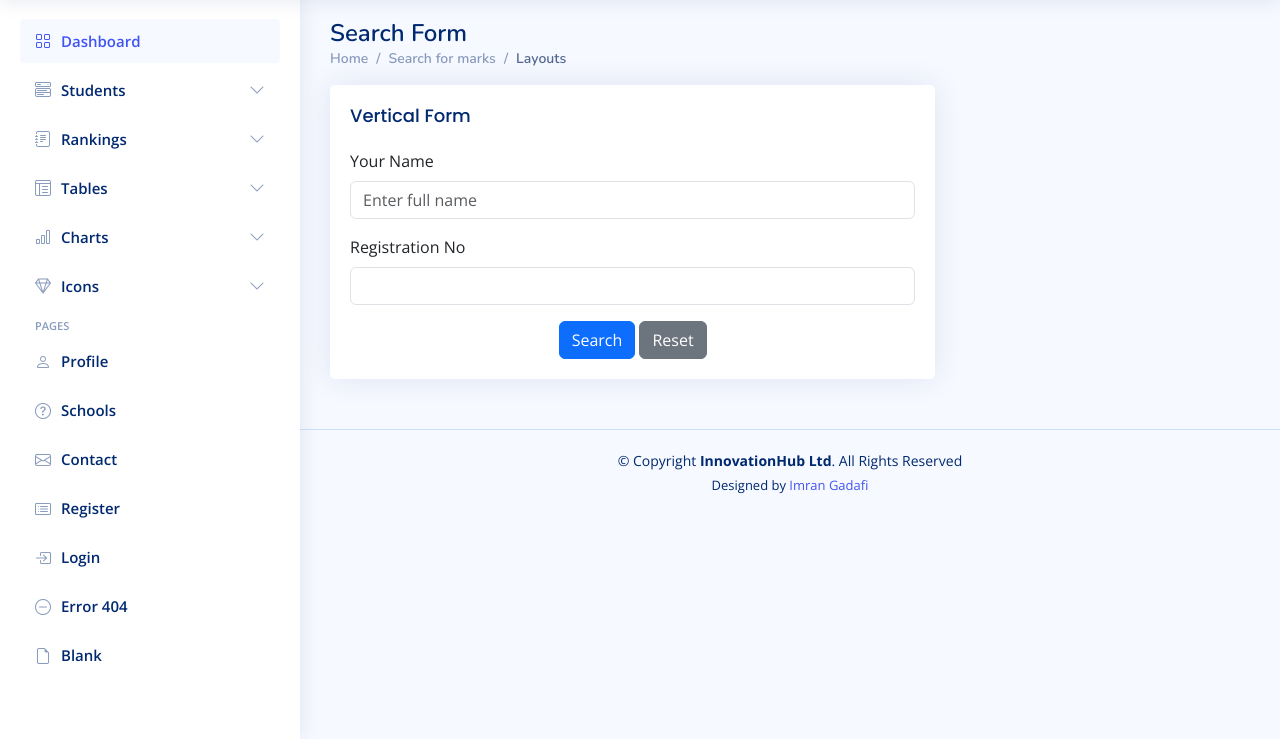
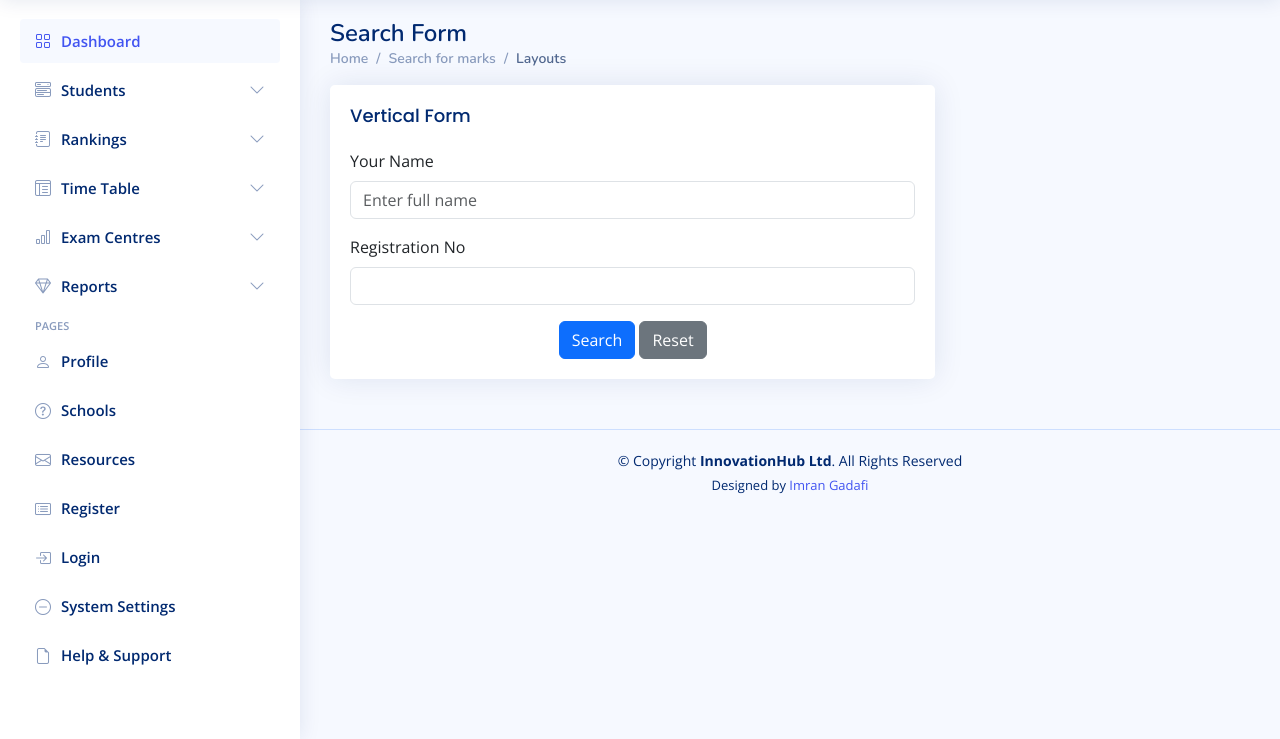
Before and after one commit to steve-ongera/Kenya_KCSE_portal, a Django app: page /student_marks/search/ in a window 1280 px wide. Shown: the part 61-800 px from the top of the page. Run offline with Django 5.2, Linux system fonts and the light colour scheme; some libraries are stand-ins or nearby versions.

Commit message:
added exam center model and modified my siderbar.html

```diff
--- a/templates/base/sidebar.html
+++ b/templates/base/sidebar.html
@@ -63,17 +63,17 @@
 
       <li class="nav-item">
         <a class="nav-link collapsed" data-bs-target="#tables-nav" data-bs-toggle="collapse" href="#">
-          <i class="bi bi-layout-text-window-reverse"></i><span>Tables</span><i class="bi bi-chevron-down ms-auto"></i>
+          <i class="bi bi-layout-text-window-reverse"></i><span>Time Table</span><i class="bi bi-chevron-down ms-auto"></i>
         </a>
         <ul id="tables-nav" class="nav-content collapse " data-bs-parent="#sidebar-nav">
           <li>
             <a href="#">
-              <i class="bi bi-circle"></i><span>General Tables</span>
+              <i class="bi bi-circle"></i><span>Create New Timetable</span>
             </a>
           </li>
           <li>
             <a href="#">
-              <i class="bi bi-circle"></i><span>Data Tables</span>
+              <i class="bi bi-circle"></i><span>Publish Timetable</span>
             </a>
           </li>
         </ul>
@@ -81,47 +81,35 @@
 
       <li class="nav-item">
         <a class="nav-link collapsed" data-bs-target="#charts-nav" data-bs-toggle="collapse" href="#">
-          <i class="bi bi-bar-chart"></i><span>Charts</span><i class="bi bi-chevron-down ms-auto"></i>
+          <i class="bi bi-bar-chart"></i><span>Exam Centres</span><i class="bi bi-chevron-down ms-auto"></i>
         </a>
         <ul id="charts-nav" class="nav-content collapse " data-bs-parent="#sidebar-nav">
           <li>
             <a href="#">
-              <i class="bi bi-circle"></i><span>Chart.js</span>
+              <i class="bi bi-circle"></i><span>Manage Exam Centres</span>
             </a>
           </li>
           <li>
             <a href="#">
-              <i class="bi bi-circle"></i><span>ApexCharts</span>
+              <i class="bi bi-circle"></i><span>Assign Students to Centres</span>
             </a>
           </li>
-          <li>
-            <a href="#">
-              <i class="bi bi-circle"></i><span>ECharts</span>
-            </a>
-          </li>
+
         </ul>
       </li><!-- End Charts Nav -->
 
       <li class="nav-item">
         <a class="nav-link collapsed" data-bs-target="#icons-nav" data-bs-toggle="collapse" href="#">
-          <i class="bi bi-gem"></i><span>Icons</span><i class="bi bi-chevron-down ms-auto"></i>
+          <i class="bi bi-gem"></i><span>Reports
+          </span><i class="bi bi-chevron-down ms-auto"></i>
         </a>
         <ul id="icons-nav" class="nav-content collapse " data-bs-parent="#sidebar-nav">
           <li>
             <a href="#">
-              <i class="bi bi-circle"></i><span>Bootstrap Icons</span>
+              <i class="bi bi-circle"></i><span>Performance Reports</span>
             </a>
           </li>
-          <li>
-            <a href="#">
-              <i class="bi bi-circle"></i><span>Remix Icons</span>
-            </a>
-          </li>
-          <li>
-            <a href="#">
-              <i class="bi bi-circle"></i><span>Boxicons</span>
-            </a>
-          </li>
+
         </ul>
       </li><!-- End Icons Nav -->
 
@@ -144,7 +132,7 @@
       <li class="nav-item">
         <a class="nav-link collapsed" href="#">
           <i class="bi bi-envelope"></i>
-          <span>Contact</span>
+          <span>Resources</span>
         </a>
       </li><!-- End Contact Page Nav -->
 
@@ -165,14 +153,14 @@
       <li class="nav-item">
         <a class="nav-link collapsed" href="#">
           <i class="bi bi-dash-circle"></i>
-          <span>Error 404</span>
+          <span> System Settings</span>
         </a>
       </li><!-- End Error 404 Page Nav -->
 
       <li class="nav-item">
         <a class="nav-link collapsed" href="#">
           <i class="bi bi-file-earmark"></i>
-          <span>Blank</span>
+          <span>Help & Support</span>
         </a>
       </li><!-- End Blank Page Nav -->
 
```
Also changed, not shown: portal/models.py (+10 -0 lines), db.sqlite3, portal/migrations/0003_examcenter.py (added).
